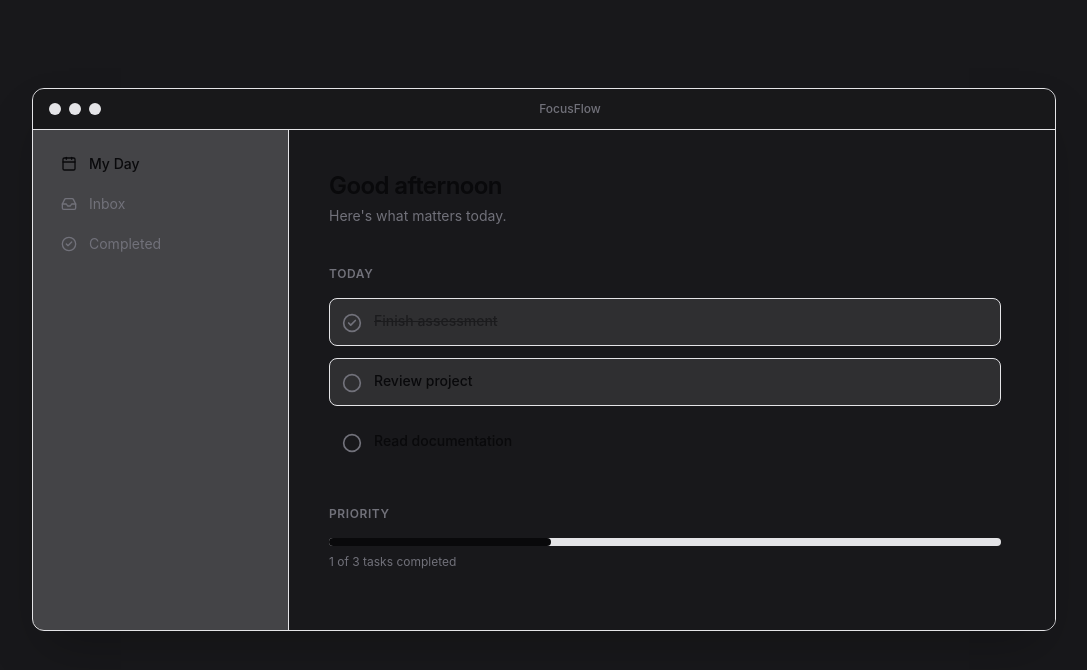
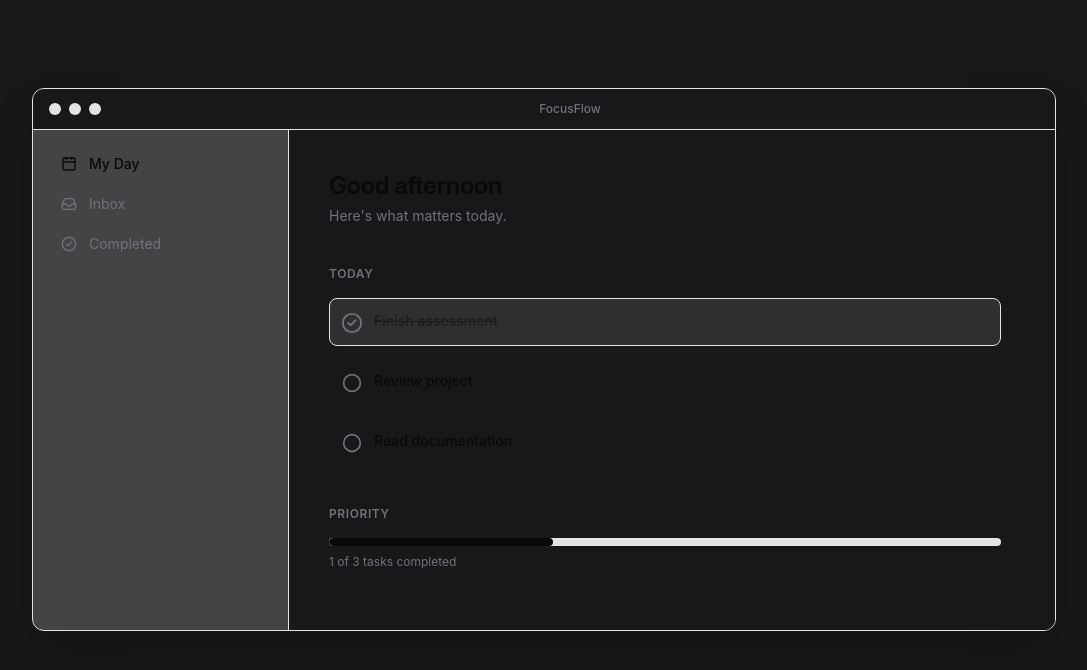
Before and after one commit to ashish102312/focusflow, a React (Vite) app: page / in a window 1280 px wide. Shown: the part 760-1430 px from the top of the page, without its empty margins (96-1183 px from the left). Built offline with nearby package versions, Linux system fonts and the light colour scheme.

Commit message:
feat: add interactive product demo

```diff
--- a/src/sections/ProductPreview.jsx
+++ b/src/sections/ProductPreview.jsx
@@ -1,7 +1,24 @@
-import { motion } from 'framer-motion';
+import { useState } from 'react';
+import { motion, AnimatePresence } from 'framer-motion';
 import { Calendar, Inbox, CheckCircle2, Circle, MoreHorizontal } from 'lucide-react';
 
 export default function ProductPreview() {
+  const [tasks, setTasks] = useState([
+    { id: 1, text: 'Finish assessment', completed: true },
+    { id: 2, text: 'Review project', completed: false },
+    { id: 3, text: 'Read documentation', completed: false },
+  ]);
+
+  const toggleTask = (id) => {
+    setTasks(tasks.map(task =>
+      task.id === id ? { ...task, completed: !task.completed } : task
+    ));
+  };
+
+  const completedCount = tasks.filter(t => t.completed).length;
+  const totalCount = tasks.length;
+  const progressPercentage = (completedCount / totalCount) * 100;
+
   return (
     <section id="preview" className="py-24 sm:py-32 relative overflow-hidden">
       <div className="max-w-7xl mx-auto px-6 lg:px-8">
@@ -53,38 +70,46 @@ export default function ProductPreview() {
                   </h3>
 
                   <div className="space-y-3">
-                    {/* Task 1 */}
-                    <div className="group flex items-start gap-3 p-3 rounded-lg border border-border bg-muted/10 hover:bg-muted/30 transition-colors cursor-pointer">
+                    <AnimatePresence>
+                      {tasks.map((task) => (
+                        <motion.div
+                          key={task.id}
+                          layout
+                          initial={{ opacity: 0, y: 10 }}
+                          animate={{ opacity: 1, y: 0 }}
+                          className={`group flex items-start gap-3 p-3 rounded-lg border transition-all cursor-pointer ${
+                            task.completed
+                              ? 'border-border bg-muted/10 hover:bg-muted/30'
+                              : 'border-transparent hover:border-border hover:bg-muted/10'
+                          }`}
+                          onClick={() => toggleTask(task.id)}
+                        >
                           <div className="mt-0.5">
+                            <motion.div
+                              initial={false}
+                              animate={{ scale: task.completed ? 1.1 : 1 }}
+                              transition={{ type: 'spring', stiffness: 300, damping: 20 }}
+                            >
+                              {task.completed ? (
                                 <CheckCircle2 className="w-5 h-5 text-muted-foreground" />
+                              ) : (
+                                <Circle className="w-5 h-5 text-muted-foreground" />
+                              )}
+                            </motion.div>
                           </div>
                           <div className="flex-1">
-                        <p className="text-sm font-medium text-foreground line-through opacity-50">Finish assessment</p>
+                            <p
+                              className={`text-sm font-medium transition-all duration-300 ${
+                                task.completed ? 'text-foreground line-through opacity-50' : 'text-foreground'
+                              }`}
+                            >
+                              {task.text}
+                            </p>
                           </div>
                           <MoreHorizontal className="w-4 h-4 text-muted-foreground opacity-0 group-hover:opacity-100 transition-opacity" />
-                    </div>
-
-                    {/* Task 2 */}
-                    <div className="group flex items-start gap-3 p-3 rounded-lg border border-border bg-muted/10 hover:bg-muted/30 transition-colors cursor-pointer">
-                      <div className="mt-0.5">
-                        <Circle className="w-5 h-5 text-muted-foreground" />
-                      </div>
-                      <div className="flex-1">
-                        <p className="text-sm font-medium text-foreground">Review project</p>
-                      </div>
-                      <MoreHorizontal className="w-4 h-4 text-muted-foreground opacity-0 group-hover:opacity-100 transition-opacity" />
-                    </div>
-
-                    {/* Task 3 */}
-                    <div className="group flex items-start gap-3 p-3 rounded-lg border border-transparent hover:border-border hover:bg-muted/10 transition-colors cursor-pointer">
-                      <div className="mt-0.5">
-                        <Circle className="w-5 h-5 text-muted-foreground" />
-                      </div>
-                      <div className="flex-1">
-                        <p className="text-sm font-medium text-foreground">Read documentation</p>
-                      </div>
-                      <MoreHorizontal className="w-4 h-4 text-muted-foreground opacity-0 group-hover:opacity-100 transition-opacity" />
-                    </div>
+                        </motion.div>
+                      ))}
+                    </AnimatePresence>
                   </div>
                 </div>
 
@@ -92,10 +117,17 @@ export default function ProductPreview() {
                   <h3 className="text-xs font-semibold text-muted-foreground uppercase tracking-wider mb-4">
                     Priority
                   </h3>
-                  <div className="w-full bg-border rounded-full h-2">
-                    <div className="bg-foreground h-2 rounded-full w-[33%]" />
+                  <div className="w-full bg-border rounded-full h-2 overflow-hidden">
+                    <motion.div
+                      className="bg-foreground h-full rounded-full"
+                      initial={{ width: 0 }}
+                      animate={{ width: `${progressPercentage}%` }}
+                      transition={{ type: 'spring', stiffness: 50, damping: 15 }}
+                    />
                   </div>
-                  <p className="text-xs text-muted-foreground mt-2">1 of 3 tasks completed</p>
+                  <p className="text-xs text-muted-foreground mt-2">
+                    {completedCount} of {totalCount} tasks completed
+                  </p>
                 </div>
               </div>
             </div>
```
Lines whose indentation alone changed are shown as unchanged.
